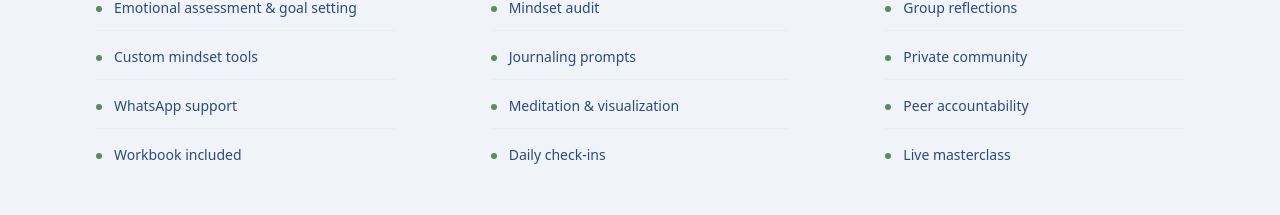
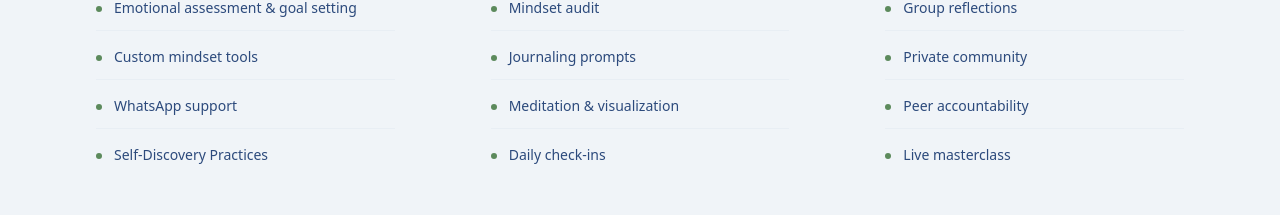
Before and after one commit to mjroshanackthar/Healora, a Next.js app: page / in a window 1280 px wide. Shown: the part 2012-2227 px from the top of the page. Built offline with nearby package versions, Linux system fonts and the light colour scheme.

Commit message:
Update recent website sections and scaling views

```diff
--- a/src/app/page.tsx
+++ b/src/app/page.tsx
@@ -132,7 +132,7 @@ export default function HealoraPage() {
       title: "1:1 Coaching Session",
       tag: "One-on-One",
       desc: "A deeply personal, focused session designed around your unique emotional landscape.",
-      features: ["60-minute personalized session", "Emotional assessment & goal setting", "Custom mindset tools", "WhatsApp support", "Workbook included"],
+      features: ["60-minute personalized session", "Emotional assessment & goal setting", "Custom mindset tools", "WhatsApp support", "Self-Discovery Practices"],
       color: "var(--navy-primary)",
       msg: "I would love to book a one-on-one coaching session."
     },
```
